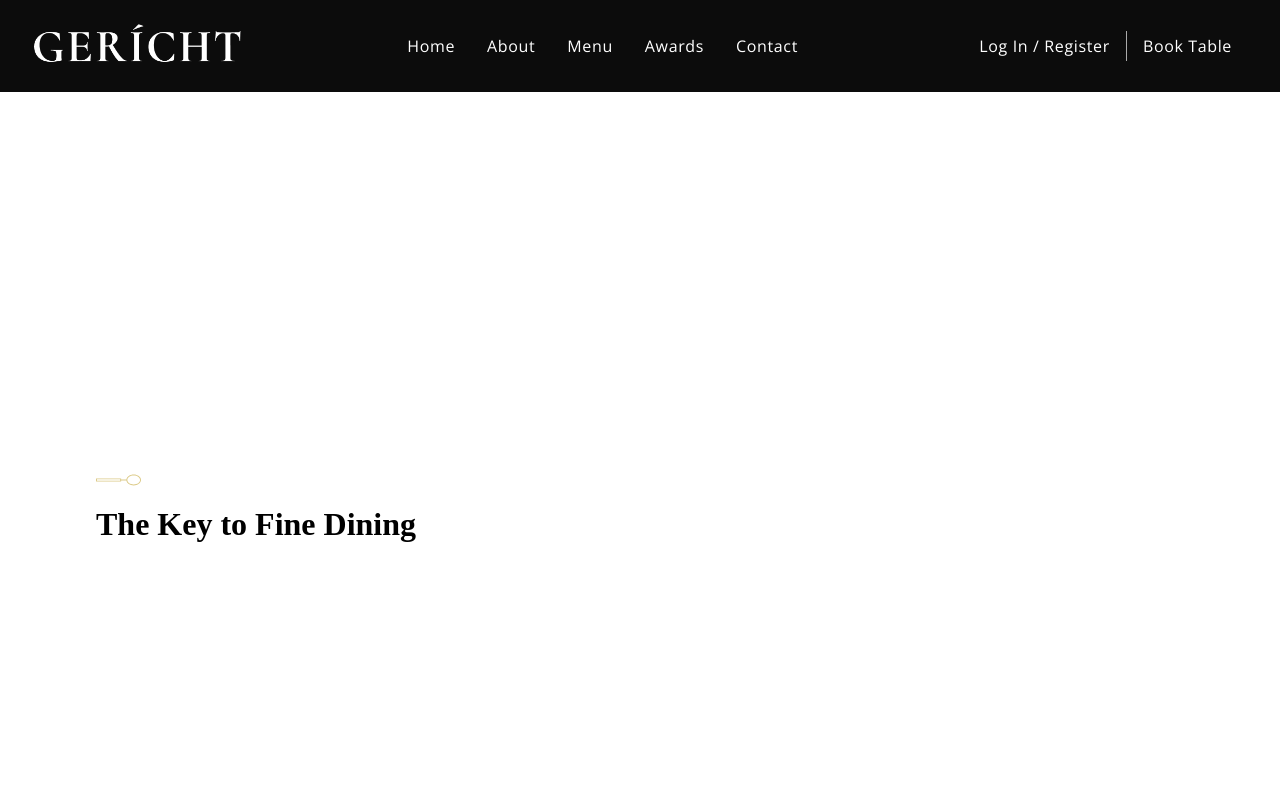
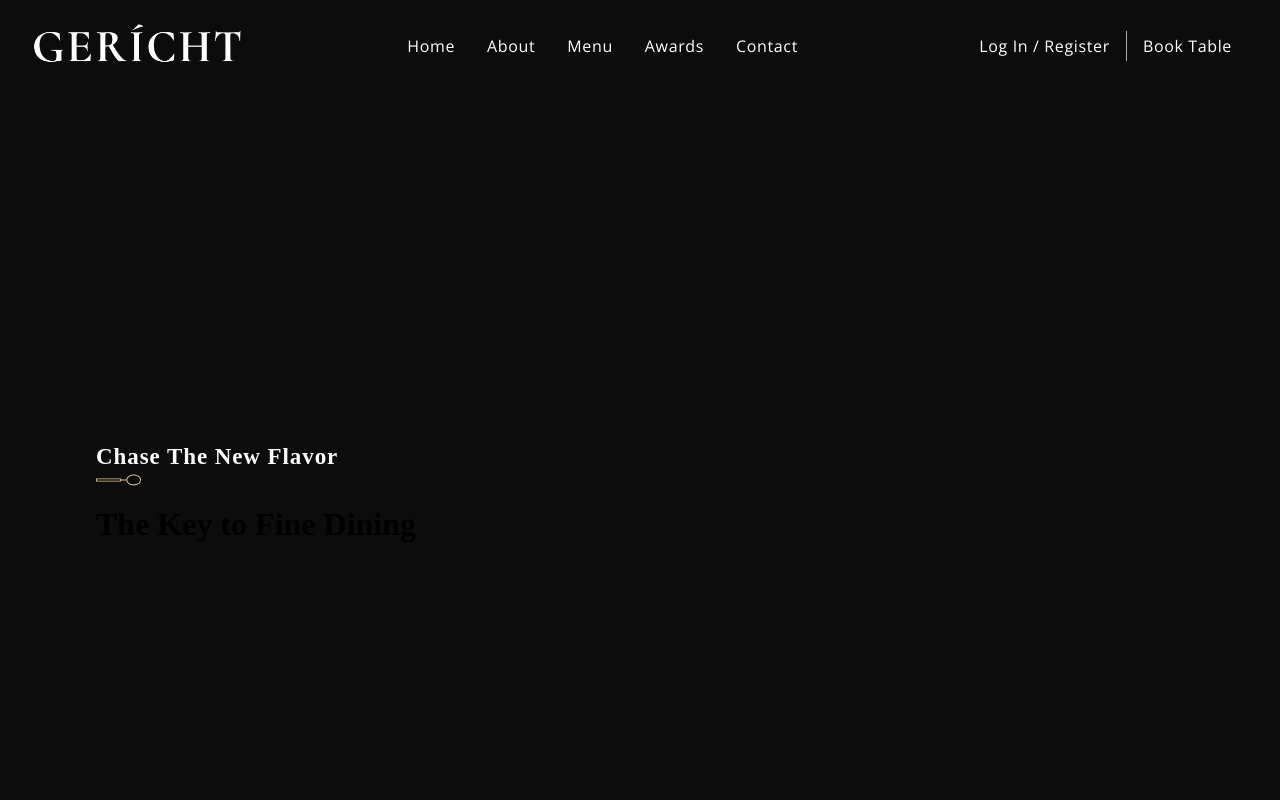
Before and after one commit to Rickwu93/food-stalls, a React (Create React App) app: page / in a window 1280 px wide. Shown: the top 800 px of the page. Built offline with nearby package versions, Linux system fonts and the light colour scheme; a web font is replaced by a local one.

Commit message:
changing the background app to black

```diff
--- a/src/container/Header/Header.css
+++ b/src/container/Header/Header.css
@@ -0,0 +1,3 @@
+.app__header {
+    background-color: var(--color-black)
+}
--- a/src/container/Header/Header.jsx
+++ b/src/container/Header/Header.jsx
@@ -1,6 +1,6 @@
 import React from 'react';
+
 import { SubHeading } from '../../components';
-
 import { images } from '../../constants'
 import './Header.css';
 
```
